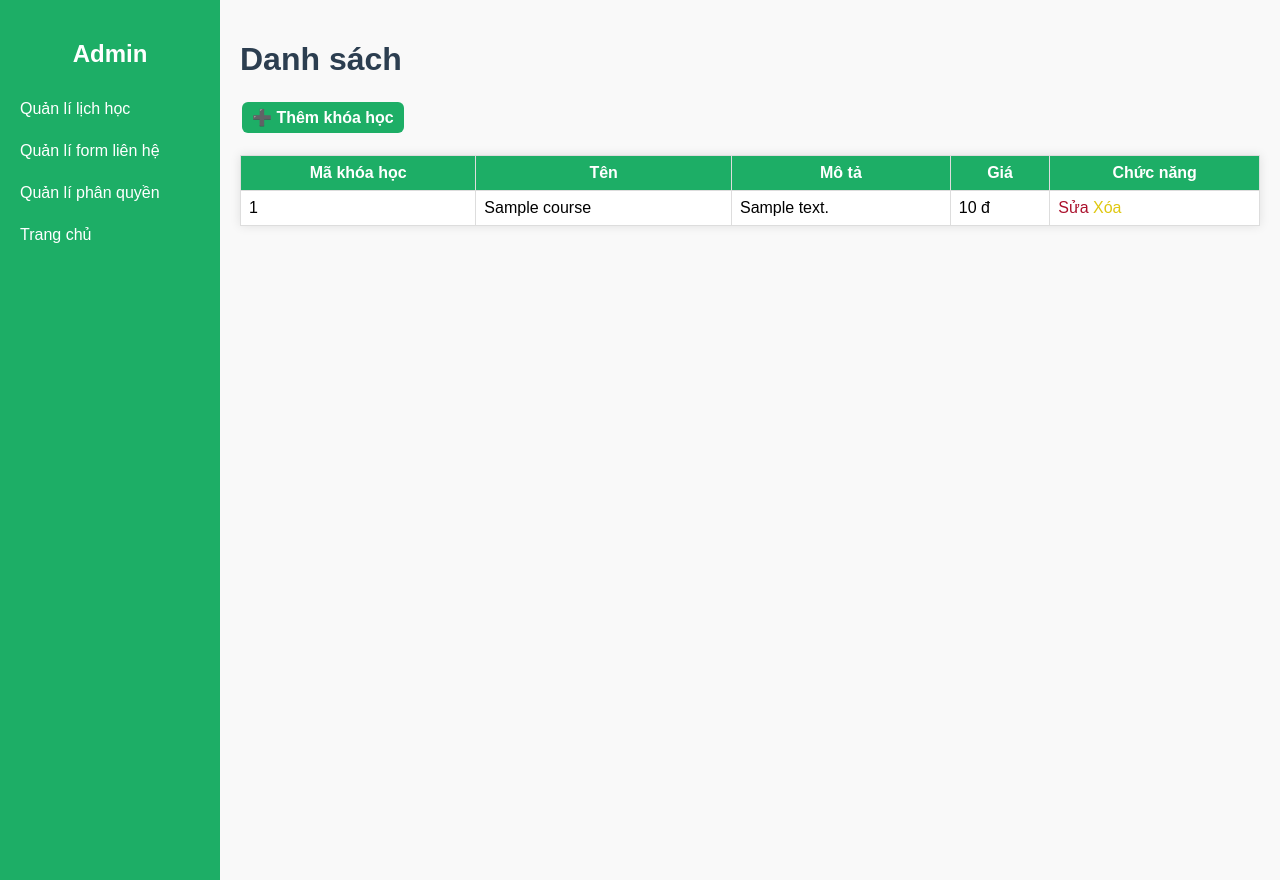
After one commit to HoaiNam1112/PilatesMaple, a PHP site: page /Admin/dashboard.php in a window 1280 px wide. The commit adds this page. Run offline with PHP 8.4, Linux system fonts and the light colour scheme; tables that the repository leaves empty or names only in its code hold one stand-in row (values such as "Sample post").

Commit message:
thêm dashboard

```diff
--- /dev/null
+++ b/Admin/dashboard.php
@@ -0,0 +1,136 @@
+<!DOCTYPE html>
+<html lang="vi">
+<head>
+  <meta charset="UTF-8">
+  <title>Admin Dashboard</title>
+  <style>
+    body {
+      margin: 0;
+      font-family: Arial, sans-serif;
+      background-color: #f9f9f9;
+      display: flex;
+    }
+    /* Sidebar */
+    .sidebar {
+      width: 220px;
+      background: #1dae66;
+      color: white;
+      height: 100vh;
+      position: fixed;
+      top: 0;
+      left: 0;
+      padding-top: 20px;
+    }
+    .sidebar h2 {
+      text-align: center;
+      margin-bottom: 20px;
+    }
+    .sidebar a {
+      display: block;
+      padding: 12px 20px;
+      color: white;
+      text-decoration: none;
+    }
+    .sidebar a:hover {
+      background: #14834d;
+    }
+    /* Main */
+    .main {
+      margin-left: 220px;
+      padding: 20px;
+      width: calc(100% - 220px);
+    }
+    h1 {
+      color: #2c3e50;
+    }
+    table {
+      width: 100%;
+      border-collapse: collapse;
+      background: #fff;
+      margin-top: 20px;
+      box-shadow: 0 0 10px rgba(0,0,0,0.1);
+    }
+    th, td {
+      border: 1px solid #ddd;
+      padding: 8px;
+    }
+    th {
+      background: #1dae66;
+      color: white;
+    }
+    tr:hover {
+      background-color: #f1f1f1;
+    }
+    .description { width: 400px; }
+    img { width: 120px; height: 80px; }
+    .btn {
+      text-decoration: none;
+      font-weight: bold;
+      padding: 6px 10px;
+      margin: 2px;
+      border-radius: 6px;
+      display: inline-block;
+    }
+    .btn-add {
+      background: #1dae66;
+      color: white;
+    }
+    .btn-add:hover { background: #14834d; }
+   .btn-edit {
+  color: #ab102c;
+  border-radius: 5px;
+  text-decoration :none;
+}
+    .btn-update:hover { background: #217dbb; }
+   .btn-delete {
+
+  color: #dfc710ff;
+ border-radius: 1px;
+   text-decoration :none;
+}
+    .btn-delete:hover { background: darkred; }
+  </style>
+</head>
+<body>
+  <!-- Sidebar -->
+  <div class="sidebar">
+    <h2>Admin</h2>
+    <a href="manager_schedule.php"> Quản lí lịch học</a>
+    <a href="ql_form_lien_he.php"> Quản lí form liên hệ</a>
+    <a href="ql_phan_quyen.php"> Quản lí phân quyền</a>
+     <div class="add"><a href="../page/home.php"> Trang chủ</a></div>
+  </div>
+
+  <!-- Main content -->
+  <div class="main">
+    <h1>Danh sách </h1>
+    <a class="btn btn-add" href="../admin/add_course.php">➕ Thêm khóa học</a>
+    <table>
+      <tr>
+        <th>Mã khóa học</th>
+        <th>Tên</th>
+        <th>Mô tả</th>
+        <th>Giá</th>
+        <th>Chức năng</th>
+      </tr>
+      <?php
+        include('../page/connect.php');
+        $sql = "SELECT * FROM `courses`";
+        $result = mysqli_query($conn, $sql);
+        while ($row = mysqli_fetch_array($result)) {
+      ?>
+      <tr>
+          <td><?php echo $row['id']; ?></td>
+          <td><?php echo htmlspecialchars($row['title']); ?></td>
+          <td><?php echo htmlspecialchars($row['description']); ?></td>
+          <td><?php echo number_format($row['price'], 0, ',', '.'); ?> đ</td>
+          <td>
+            <a href="edit_course.php?id=<?php echo $row['id']; ?>" class="btn-edit">Sửa</a>
+            <a href="delete_course.php?id=<?php echo $row['id']; ?>" class="btn-delete" onclick="return confirm('Bạn có chắc muốn xóa?');">Xóa</a>
+          </td>
+        </tr>
+      <?php } ?>
+    </table>
+  </div>
+</body>
+</html>
--- a/manager/login.php
+++ b/manager/login.php
@@ -25,7 +25,7 @@
 
         // Phân quyền và điều hướng
         if ($user['role'] == 'admin') {
-            // header('Location: ../admin/dashboard.php');
+            header('Location: ../admin/dashboard.php');
         } else {
             header('Location:../page/home.php');
         }
```
Also changed, not shown: css/manager_course.css (+4 -4 lines).
